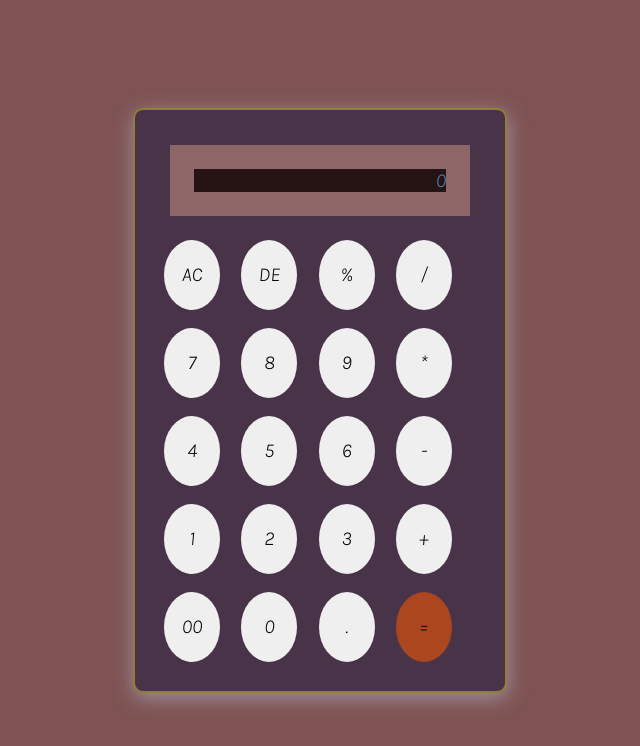
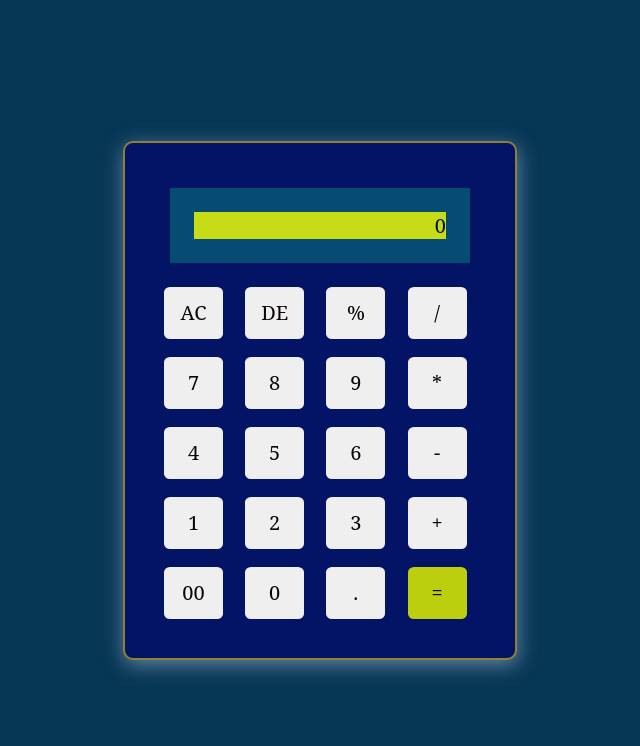
Before and after one commit to Lalitkumar7482/My-calculator, a plain HTML site: page index.html in a window 1280 px wide. Shown: the whole page, without its empty margins (320-960 px from the left). Drawn offline with Linux system fonts and the light colour scheme; a web font is replaced by a local one.

Commit message:
This is my calculator

```diff
--- a/calculator.CSS
+++ b/calculator.CSS
@@ -4,7 +4,7 @@
     /* color: ; */
     padding: 0px;
     box-sizing: border-box;
-    font-family: 'Karla', sans-serif;
+    font-family: 'serif', sans-serif;
  }
 
  body{
@@ -13,23 +13,23 @@
     display: flex;
     justify-content: center;
     align-items: center;
-    background-color: rgb(127, 83, 83);
+    background-color: rgb(7, 55, 86);
  }
  .calculator{
     border: 2px solid rgb(144, 128, 52);
-    padding: 20px;
+    padding: 30px;
     border-radius: 10px;
     background: transparent;
-    background: rgb(73, 51, 73);
+    background: rgb(3, 19, 101);
     box-shadow: 1px 5px 20px rgba(192, 207, 238, 0.5) ;
 
  }
  input{
     width: 300px;
-    border: yellow;
+    border: rgb(133, 25, 6);
     padding: 24px;
     margin: 15px;
-    background: #8d6767;
+    background: #064b71;
     box-shadow: 0px , 12px, 3px reb(84, 84, 84, 0.1);
     box-shadow: 0px , 12px, 3px rgb(23, 17, 17);
     font-size: 20px;
@@ -39,17 +39,17 @@
  }
 
  input::placeholder{
-    color: #4e85b2;
-    background-color:rgb(38, 20, 20);
+    color: #020f19;
+    background-color:rgb(197, 220, 23);
     border-radius: 1.%;
  }
 
  button{
-    border: none;
-    width: 56px;
-    height: 70px;
-    margin: 9px;
-    border-radius: 73%;
+   border: none;
+   width: 59px;
+   height: 52px;
+   margin: 9px;
+    border-radius: 10%;
     /* background: transparent; */
     color: #0a0404;
     font-size: 20px;
@@ -58,6 +58,6 @@
  }
 
  .equlBtn{
-    background-color: rgb(171, 70, 30);
+    background-color: rgb(188, 207, 14);
 
  }
--- a/calculator.HTML
+++ b/index.html
@@ -5,7 +5,7 @@
     <meta charset="UTF-8">
     <meta name="viewport" content="width=device-width, initial-scale=1.0">
     <link rel="stylesheet" href="calculator.CSS">
-    <title>Calculator - By Pradeep Kumar</title>
+    <title>Calculator - By Lalit kumar</title>
     <link rel="stylesheet" href="calculator.CSS">
 </head>
 
```
Also changed, not shown: 1 other file.
